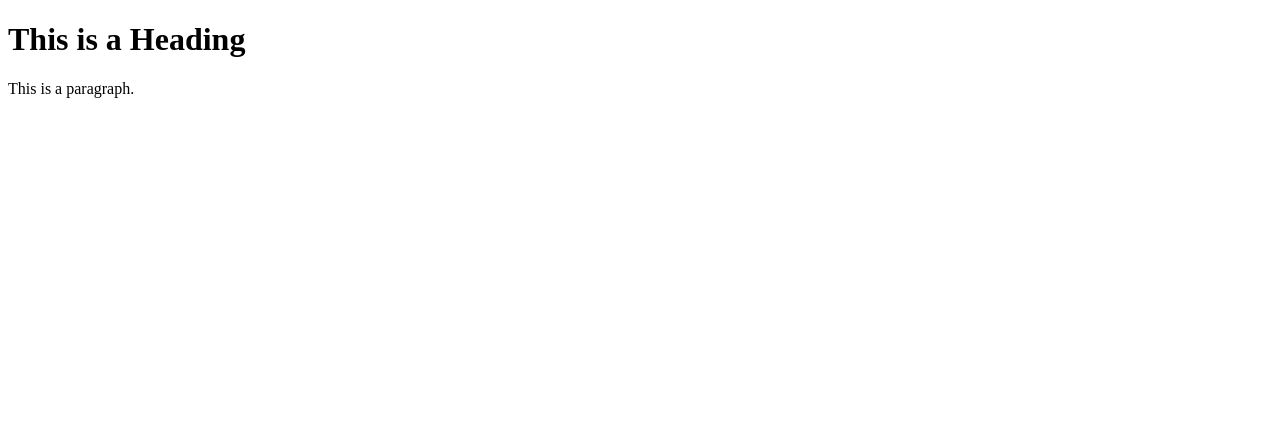
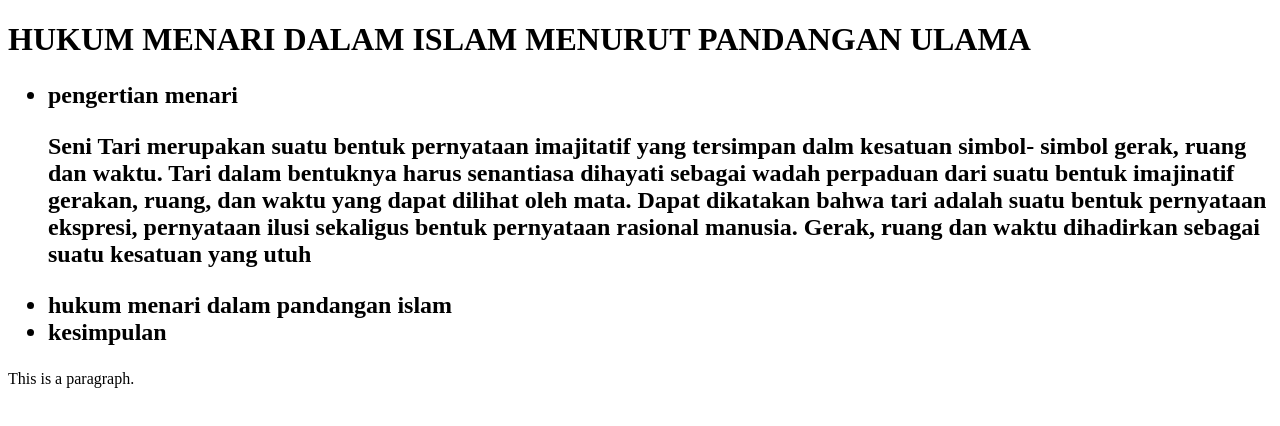
Before and after one commit to duapuluhsatu21/nuraliaaa.github.io, a plain HTML site: page index.html in a window 1280 px wide. Drawn offline with Linux system fonts and the light colour scheme.

Commit message:
merubah title

```diff
--- a/index.html
+++ b/index.html
@@ -2,10 +2,24 @@
 <html>
 <head>
 <title>Hukum menari dalam islam</title>
+    <link rel="stylesheet" href="style.css">
 </head>
 <body>
 
-<h1>This is a Heading</h1>
+<h1>HUKUM MENARI DALAM ISLAM MENURUT PANDANGAN ULAMA</h1>
+<h2>
+    <ul>
+        <li>pengertian menari</li>
+        <p>Seni Tari merupakan suatu bentuk pernyataan imajitatif yang tersimpan dalm kesatuan simbol- simbol gerak, ruang dan waktu.
+            Tari dalam bentuknya harus senantiasa dihayati sebagai wadah perpaduan dari suatu bentuk
+            imajinatif gerakan, ruang, dan waktu yang dapat dilihat oleh mata. Dapat dikatakan bahwa
+             tari adalah suatu bentuk pernyataan ekspresi, pernyataan ilusi sekaligus bentuk pernyataan
+              rasional manusia. Gerak, ruang dan waktu dihadirkan sebagai suatu kesatuan yang utuh
+            </p>
+        <li>hukum menari dalam pandangan islam</li>
+        <li>kesimpulan</li>
+    </ul>
+</h2>
 <p>This is a paragraph.</p>
 
 </body>
--- a/style.css
+++ b/style.css
@@ -0,0 +1,3 @@
+h1{colour:blue;
+font-family :sans-serif
+font-size: 30 px;}
```
